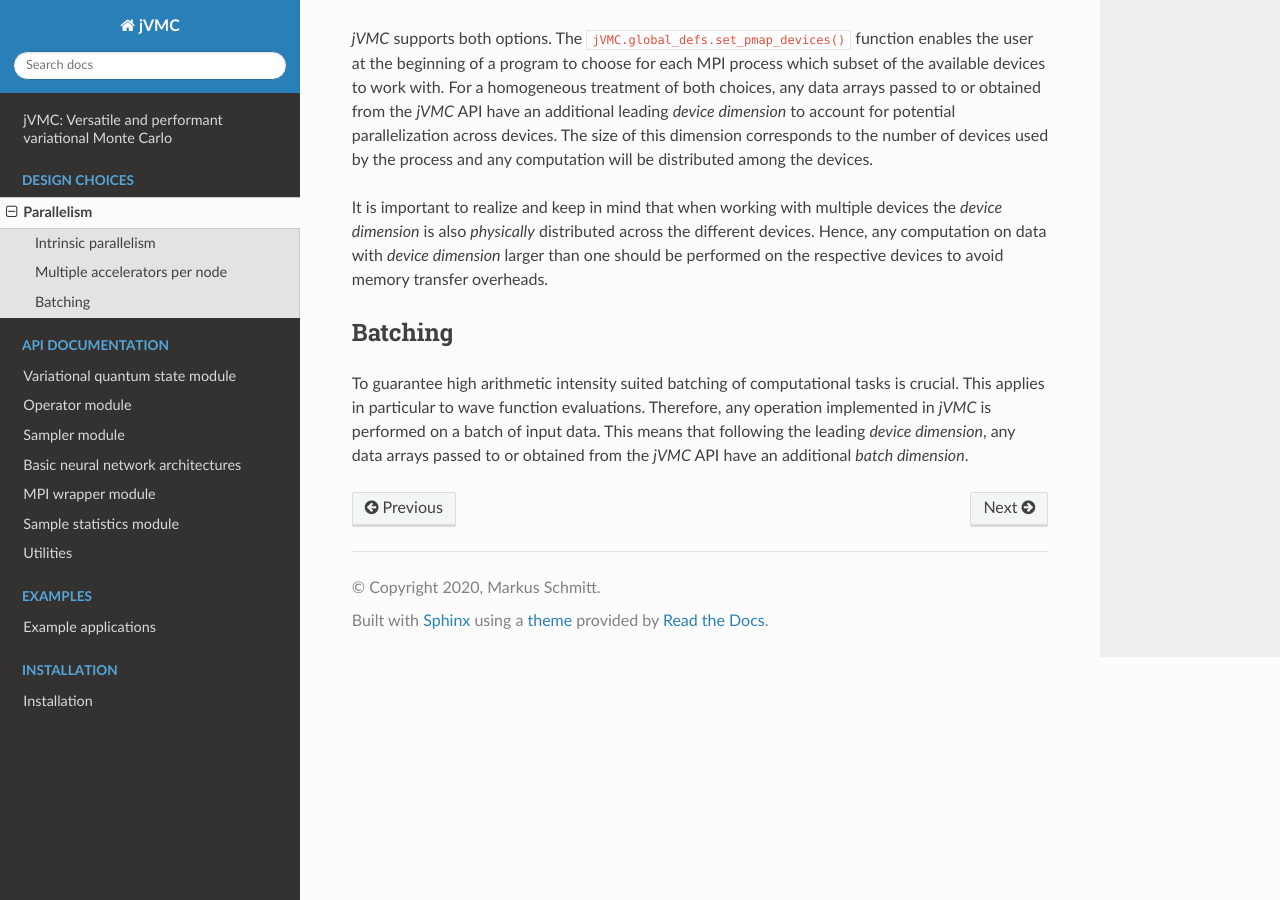
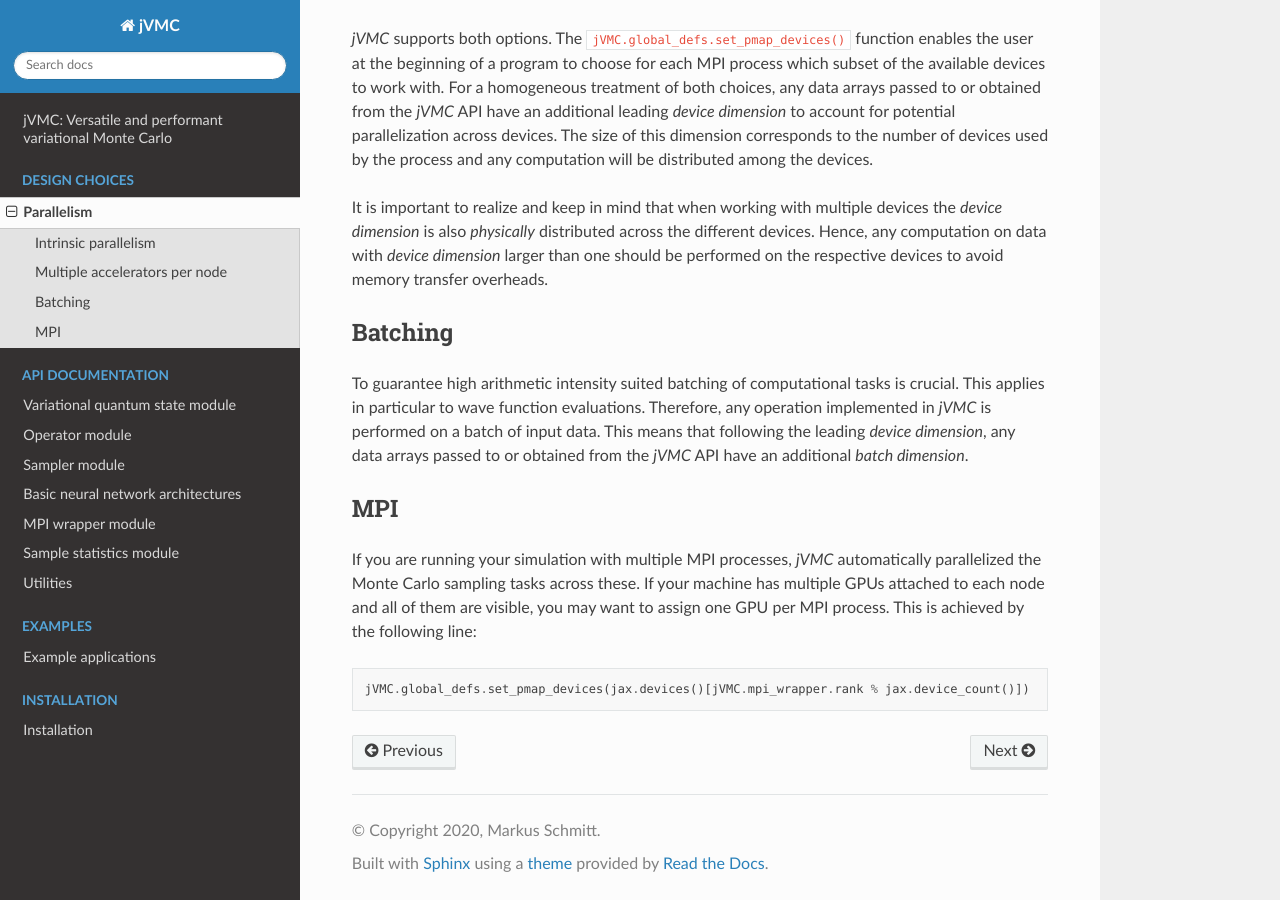
Before and after one commit to markusschmitt/vmc_jax, a Sphinx documentation site: the page built from documentation/source/parallelism.rst, in a window 1280 px wide and 900 px high, scrolled down 1703 px. Built offline with Sphinx 7.4.7 and the Read the Docs theme 3.1.0, drawn with Linux system fonts in a browser that asks for light colours.

```diff
--- a/documentation/source/parallelism.rst
+++ b/documentation/source/parallelism.rst
@@ -94,3 +94,14 @@
 any operation implemented in `jVMC` is performed on a batch of input data. This
 means that following the leading `device dimension`, any data arrays passed to or
 obtained from the `jVMC` API have an additional `batch dimension`.
+
+MPI
+^^^
+If you are running your simulation with multiple MPI processes, `jVMC` automatically
+parallelized the Monte Carlo sampling tasks across these. If your machine has multiple
+GPUs attached to each node and all of them are visible, you may want to assign one GPU
+per MPI process. This is achieved by the following line:
+
+.. code-block::
+
+    jVMC.global_defs.set_pmap_devices(jax.devices()[jVMC.mpi_wrapper.rank % jax.device_count()])
```
Also changed, not shown: 1 other file.
